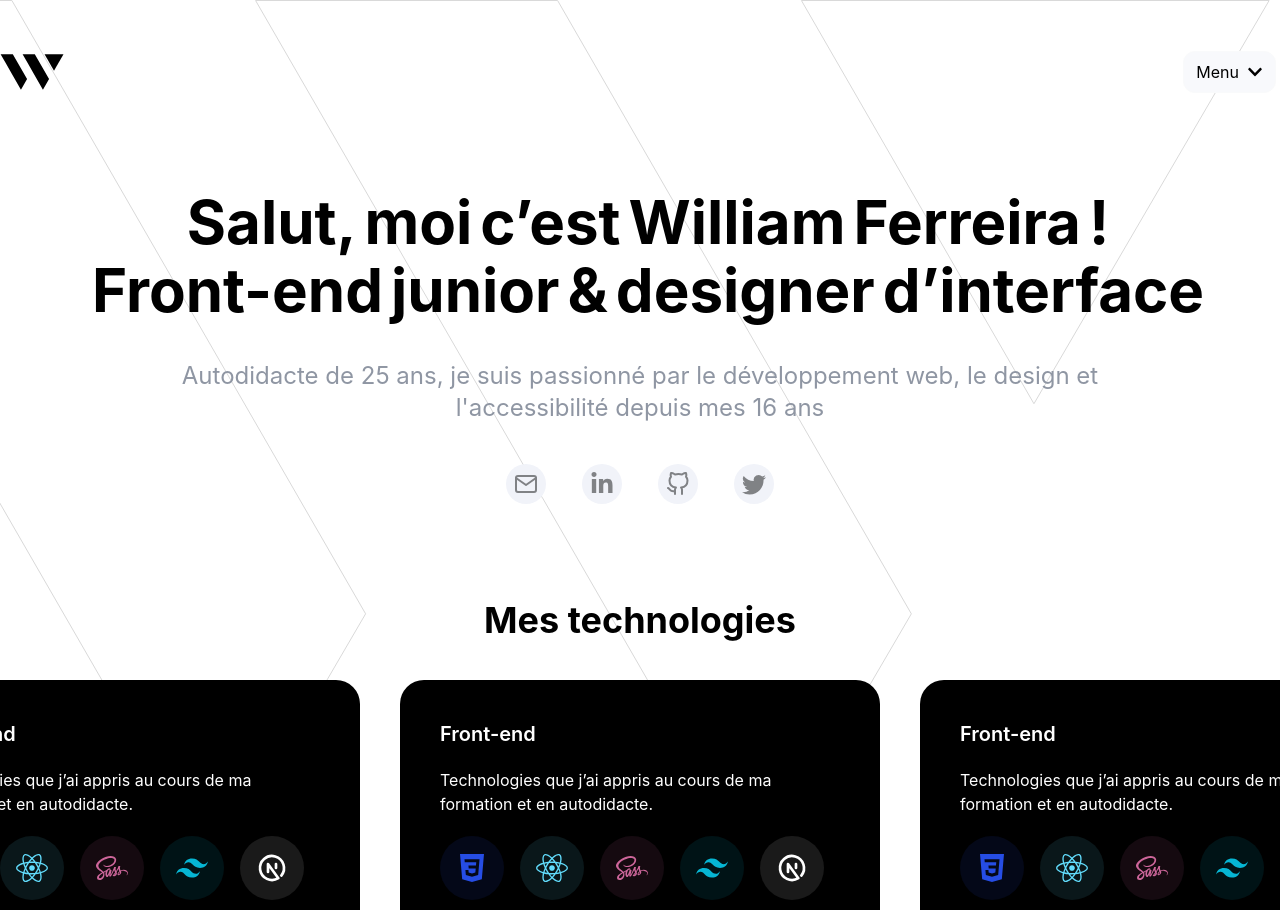
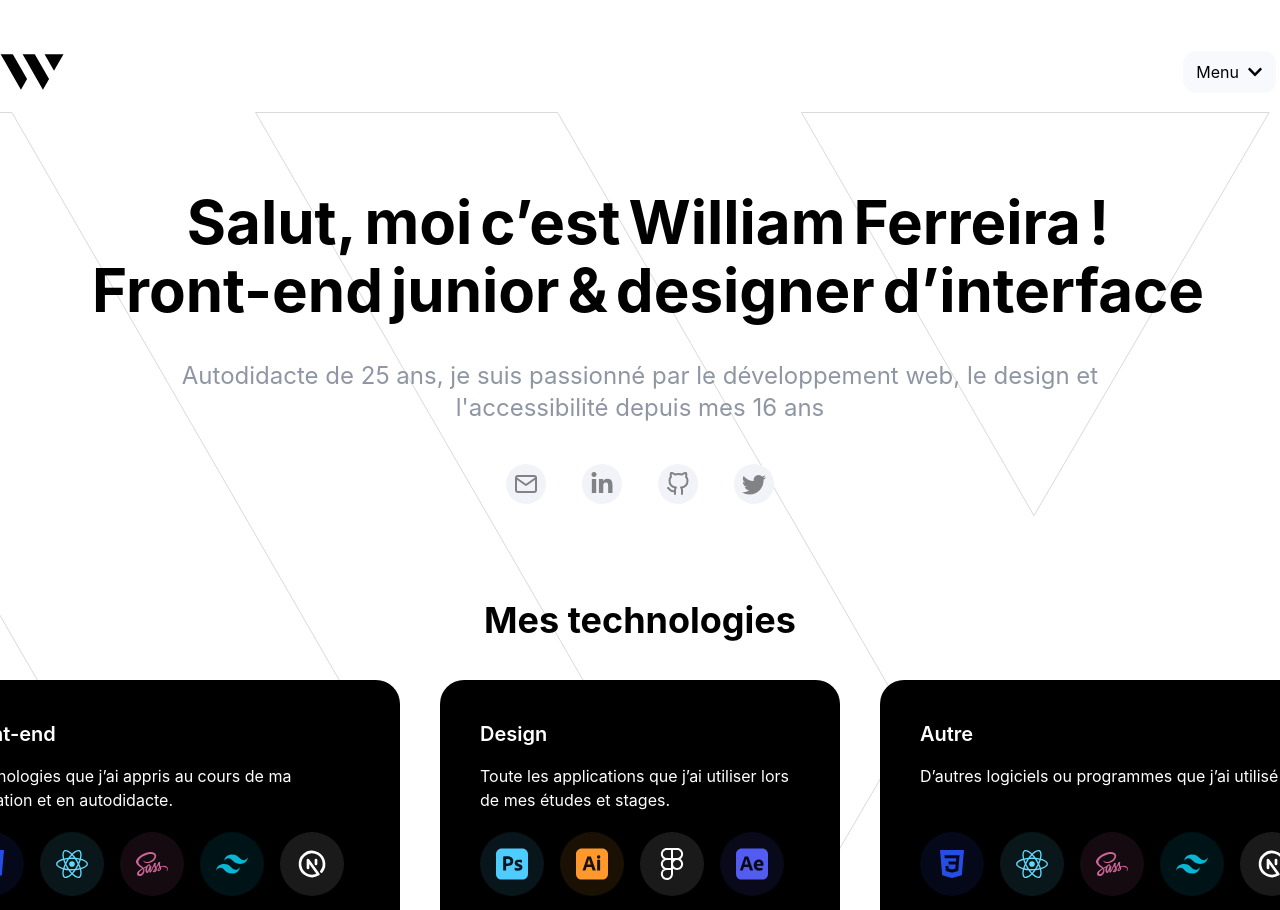
Before and after one commit to WillFDA/williamdeazevedo2023, a Next.js app: page / in a window 1280 px wide. Shown: the top 910 px of the page. Built offline with nearby package versions, Linux system fonts and the light colour scheme.

Commit message:
Technologie section bientot finis debut section about

```diff
--- a/package.json
+++ b/package.json
@@ -17,6 +17,7 @@
     "react": "18.2.0",
     "react-dom": "18.2.0",
     "react-icons": "^4.8.0",
+    "react-multiline-clamp": "^2.0.0",
     "styled-components": "^5.3.9"
   },
   "devDependencies": {
--- /dev/null
+++ b/pages/AboutSection.js
@@ -0,0 +1,25 @@
+import React from "react"
+export default function AboutSection() {
+    return (
+        <>
+        <section className="bg-black w-screen h-[1500px] rounded-[5rem] mt-40">
+            <div className="container max-w-7xl mx-auto pt-32">
+               <h2 className="text-white text-7xl font-bold">A propos de moi</h2>
+
+               <div>
+                <div className="">
+
+                </div>
+                <div className="flex">
+                    <div className="rounded-xl bg-[#060606] p-5 flex flex-col text-center h-[187px] justify-between border border-white/10">
+                        <span className="text-white text-2xl">2017</span>
+                        <p className="text-[#8D0C0C]">BAC PRO<br />Production<br />graphique</p>
+                        <span className="text-gray-600">Lycée<br />Claude Garamont</span>
+                    </div>
+                </div>
+               </div>
+            </div>
+        </section>
+        </>
+    )
+}
--- a/pages/MesTechno.js
+++ b/pages/MesTechno.js
@@ -1,45 +1,56 @@
 import React from "react";
 import TechnoComponents from "./components/TechnoComponents";
-import {FiGithub} from 'react-icons/fi'
-import {FaReact, FaSass} from 'react-icons/fa'
-import {SiTailwindcss} from 'react-icons/si'
-import {TbBrandNextjs} from 'react-icons/tb'
-import {IoLogoCss3} from 'react-icons/io'
+import AnimationMesTechno from "./animation/AnimationMesTechno";
+import { IoLogoCss3 } from "react-icons/io";
+import { FaReact, FaSass } from "react-icons/fa";
+import { SiTailwindcss, SiAdobephotoshop, SiAdobeillustrator, SiFigma, SiAdobeaftereffects } from "react-icons/si";
+import { TbBrandNextjs } from "react-icons/tb";
+
 export default function MesTechno() {
   return (
     <>
-        <div className="my-10">
-            <h1 className="font-Inter font-bold text-4xl text-center mb-10 mt-24">Mes technologies</h1>
-            <div className="flex basis-1/3 justify-center items-center gap-10 round">
-            <TechnoComponents title='Front-end' paragraph='Technologies que j’ai appris au cours de ma formation et en autodidacte.'
+      <div className="my-10 container mx-auto">
+        <h1 className="font-Inter font-bold text-4xl text-center mb-10 mt-24">
+          Mes technologies
+        </h1>
+        <AnimationMesTechno>
+          <TechnoComponents
+            className="flex-1 h-full"
+            title="Front-end"
+            paragraph="Technologies que j’ai appris au cours de ma formation et en autodidacte."
             icons={[
-                {component: <IoLogoCss3 />,color: '#264DE4',},
-                {component: <FaReact />, color :'#61DBFB'},
-                {component: <FaSass />, color :'#CD669A'},
-                {component: <SiTailwindcss />, color :'#06B6D4'},
-                {component: <TbBrandNextjs />, color :'#FFFFFF'}
+              { component: <IoLogoCss3 />, color: "#264DE4" },
+              { component: <FaReact />, color: "#61DBFB" },
+              { component: <FaSass />, color: "#CD669A" },
+              { component: <SiTailwindcss />, color: "#06B6D4" },
+              { component: <TbBrandNextjs />, color: "#FFFFFF" },
             ]}
           />
-            <TechnoComponents title='Front-end' paragraph='Technologies que j’ai appris au cours de ma formation et en autodidacte.'
+          <TechnoComponents
+            className="flex-1 h-full"
+            title="Design"
+            paragraph="Toute les applications que j’ai utiliser lors de mes études et stages."
             icons={[
-                {component: <IoLogoCss3 />, color: '#264DE4'},
-                {component: <FaReact />, color :'#61DBFB'},
-                {component: <FaSass />, color :'#CD669A'},
-                {component: <SiTailwindcss />, color :'#06B6D4'},
-                {component: <TbBrandNextjs />, color :'#FFFFFF'}
+              { component: <SiAdobephotoshop />, color: "#4FCCFE" },
+              { component: <SiAdobeillustrator />, color: "#FF992D" },
+              { component: <SiFigma />, color: "#FFFFFF" },
+              { component: <SiAdobeaftereffects />, color: "#525cf0" },
             ]}
           />
-            <TechnoComponents title='Front-end' paragraph='Technologies que j’ai appris au cours de ma formation et en autodidacte.'
+          <TechnoComponents
+            className="flex-1 h-full"
+            title="Autre"
+            paragraph="D’autres logiciels ou programmes que j’ai utilisé"
             icons={[
-                {component: <IoLogoCss3 />, color: '#264DE4'},
-                {component: <FaReact />, color :'#61DBFB'},
-                {component: <FaSass />, color :'#CD669A'},
-                {component: <SiTailwindcss />, color :'#06B6D4'},
-                {component: <TbBrandNextjs />, color :'#FFFFFF'}
+              { component: <IoLogoCss3 />, color: "#264DE4" },
+              { component: <FaReact />, color: "#61DBFB" },
+              { component: <FaSass />, color: "#CD669A" },
+              { component: <SiTailwindcss />, color: "#06B6D4" },
+              { component: <TbBrandNextjs />, color: "#FFFFFF" },
             ]}
           />
-            </div>
+        </AnimationMesTechno>
       </div>
     </>
-    )
+  );
 }
--- a/pages/Navbar.js
+++ b/pages/Navbar.js
@@ -1,13 +1,12 @@
 
 import React from 'react'
-import Logo from '../public/Logo.svg'
 import { FaChevronDown } from "react-icons/fa"
 import LogoAnimation from './animation/LogoAnimated'
 
 export default function Navbar() {
     return (
         <>
-        <nav className='flex items-center justify-between px-2 xl:px-0'>
+        <nav className='flex items-center justify-between px-2 xl:px-0 max-w-7xl mx-auto'>
             <a href="/"><LogoAnimation /></a>
             <div className='relative'>
             <button className='m-1 px-3 py-2 rounded-xl flex items-center justify-center border border-gray-50 bg-gray-100 hover:bg-gray-200 hover:border-gray-100 active:border-gray-300 relative'>Menu <FaChevronDown className='h-4 ml-2'/> </button>
--- /dev/null
+++ b/pages/animation/AnimationMesTechno.js
@@ -0,0 +1,43 @@
+import { motion } from "framer-motion";
+import React from "react";
+
+const AnimationMesTechno = ({ children }) => {
+  const containerVariants = {
+    hidden: { opacity: 0, y: -50 },
+    visible: {
+      opacity: 1,
+      y: 0,
+      transition: {
+        staggerChildren: 0.3, // Augmenter le décalage entre les éléments pour un effet moins brusque
+        delayChildren: 1,
+      },
+    },
+  };
+
+  const itemVariants = {
+    hidden: { opacity: 0, y: -50 },
+    visible: {
+      opacity: 1,
+      y: 0,
+      transition: {
+        duration: 0.8, // Augmenter la durée de l'animation pour la rendre plus douce
+        ease: [0.5, 1, 0.8, 1], // Modifier la courbe d'accélération pour un effet d'amortissement
+      },
+    },
+  };
+
+  return (
+    <motion.div
+      className="flex justify-center items-center gap-10"
+      variants={containerVariants}
+      initial="hidden"
+      animate="visible"
+    >
+      {React.Children.map(children, (child) => (
+        <motion.div variants={itemVariants}>{child}</motion.div>
+      ))}
+    </motion.div>
+  );
+};
+
+export default AnimationMesTechno;
--- /dev/null
+++ b/pages/components/AboutCube.js
@@ -0,0 +1,16 @@
+import React from 'react';
+import MultiLineClamp from 'react-multiline-clamp';
+
+export default function AboutCube({ year, text, school }) {
+  return (
+    <div className="rounded-xl bg-[#060606] p-5 flex flex-col text-center h-[187px] justify-between border border-white/10">
+      <span className="text-white text-2xl">{year}</span>
+      <MultiLineClamp className="text-[#8D0C0C]" lines={3}>
+        {text}
+      </MultiLineClamp>
+      <MultiLineClamp className="text-gray-600" lines={2}>
+        {school}
+      </MultiLineClamp>
+    </div>
+  );
+}
--- /dev/null
+++ b/pages/components/IconTechnoComponents.js
@@ -0,0 +1,28 @@
+import React from "react";
+
+const hexToRGBA = (hex, alpha) => {
+    const [r, g, b] = hex.match(/\w\w/g).map((x) => parseInt(x, 16));
+    return `rgba(${r}, ${g}, ${b}, ${alpha})`;
+};
+
+const IconTechnoComponents = ({ component, color }) => {
+    const modifiedIcon = React.cloneElement(component, {
+        width: "",
+        height: "",
+        className: "w-8 h-8",
+    });
+
+    return (
+        <div
+            className="w-16 h-16 rounded-full flex items-center justify-center mr-4"
+            style={{
+                backgroundColor: hexToRGBA(color, 0.1),
+                color: color,
+            }}
+        >
+            {modifiedIcon}
+        </div>
+    );
+};
+
+export default IconTechnoComponents;
--- a/pages/components/TechnoComponents.js
+++ b/pages/components/TechnoComponents.js
@@ -1,43 +1,35 @@
 import React from "react";
+import { motion } from "framer-motion";
+import IconTechnoComponents from "./IconTechnoComponents";
 
 export default function TechnoComponents(props) {
   const { title, paragraph, icons = [] } = props;
 
-    const hexToRGBA = (hex, alpha) => {
-        const [r, g, b] = hex.match(/\w\w/g).map((x) => parseInt(x, 16));
-        return `rgba(${r}, ${g}, ${b}, ${alpha})`;
+  const blurBackgroundVariants = {
+    initial: { opacity: 0 },
+    hover: { opacity: 1 },
   };
 
   return (
-        <div className="p-10 bg-black rounded-3xl">
-            <h2 className="text-white font-semibold text-xl mb-5">
-                {title}
-            </h2>
-            <p className="text-white font-regular text-base">
-                {paragraph}
-            </p>
-            <div className="flex justify-start mt-5">
-                {icons.map((icon, index) => {
-                    const modifiedIcon = React.cloneElement(icon.component, {
-                        width: "",
-                        height: "",
-                        className: "w-8 h-8",
-                    });
-
-                    return (
-                        <div
-                            key={index}
-                            className="w-16 h-16 rounded-full flex items-center justify-center mr-4"
-                            style={{
-                                backgroundColor: hexToRGBA(icon.color, 0.1),
-                                color: icon.color,
-                            }}
+    <motion.div
+      className="p-10 bg-black rounded-3xl flex flex-col min-h-[16rem] justify-between relative overflow-hidden"
+      whileHover={{ scale: 1.02 }}
     >
-                            {modifiedIcon}
+      <motion.div
+        className="absolute top-0 left-0 w-full h-full bg-gradient-to-r from-#FF0081 via-transparent to-#00CAFF blur-lg"
+        variants={blurBackgroundVariants}
+        initial="initial"
+        whileHover="hover"
+      />
+      <div className="flex flex-col gap-4 z-10">
+        <h2 className="text-white font-semibold text-xl">{title}</h2>
+        <p className="text-white font-regular text-base">{paragraph}</p>
       </div>
-                    );
-                })}
+      <div className="flex justify-start content-end z-10">
+        {icons.map((icon, index) => (
+          <IconTechnoComponents key={index} component={icon.component} color={icon.color} />
+        ))}
       </div>
-        </div>
+    </motion.div>
   );
 }
--- a/pages/index.js
+++ b/pages/index.js
@@ -5,6 +5,7 @@ import LogoContour from '../public/LogoContour.svg'
 import Navbar from './Navbar';
 import HeroSection from './HeroSection';
 import MesTechno from './MesTechno';
+import AboutSection from './AboutSection';
 
 export default function Home() {
   return (
@@ -16,11 +17,12 @@ export default function Home() {
         <link rel="icon" href="/favicon.ico" />
       </Head>
 
-      <main className="font-Inter container mx-auto max-w-7xl my-10">
-        <Navbar className='z-10' />
+      <main className="font-Inter mx-auto my-10">
+        <Navbar/>
         <HeroSection/>
-        <MesTechno className='z-10' />
-        <LogoContour className='absolute top-0 left-0 logo__contour'/>
+        <MesTechno />
+        <LogoContour className='absolute top-28 left-0 logo__contour'/>
+        <AboutSection/>
       </main>
 
     </>
```
Also changed, not shown: pages/HeroSection.js (+4 -5 lines), pages/animation/HeroAnimationH1.js (deleted, +0 -31 lines), pages/animation/AnimationFallingHero.js (renamed from pages/animation/FallingTextAnimation.js), 1 other file (tests, documents, lock files or other folders). Lines whose indentation alone changed are shown as unchanged.
